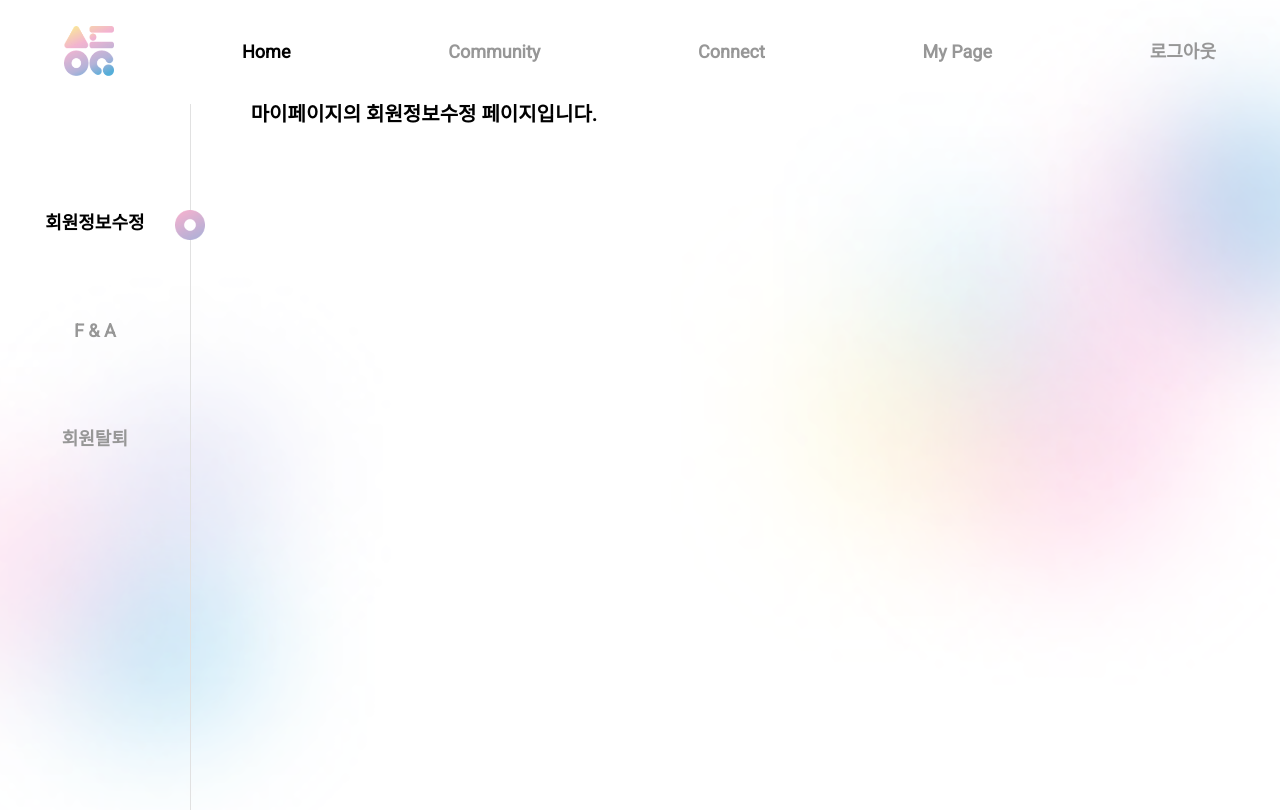
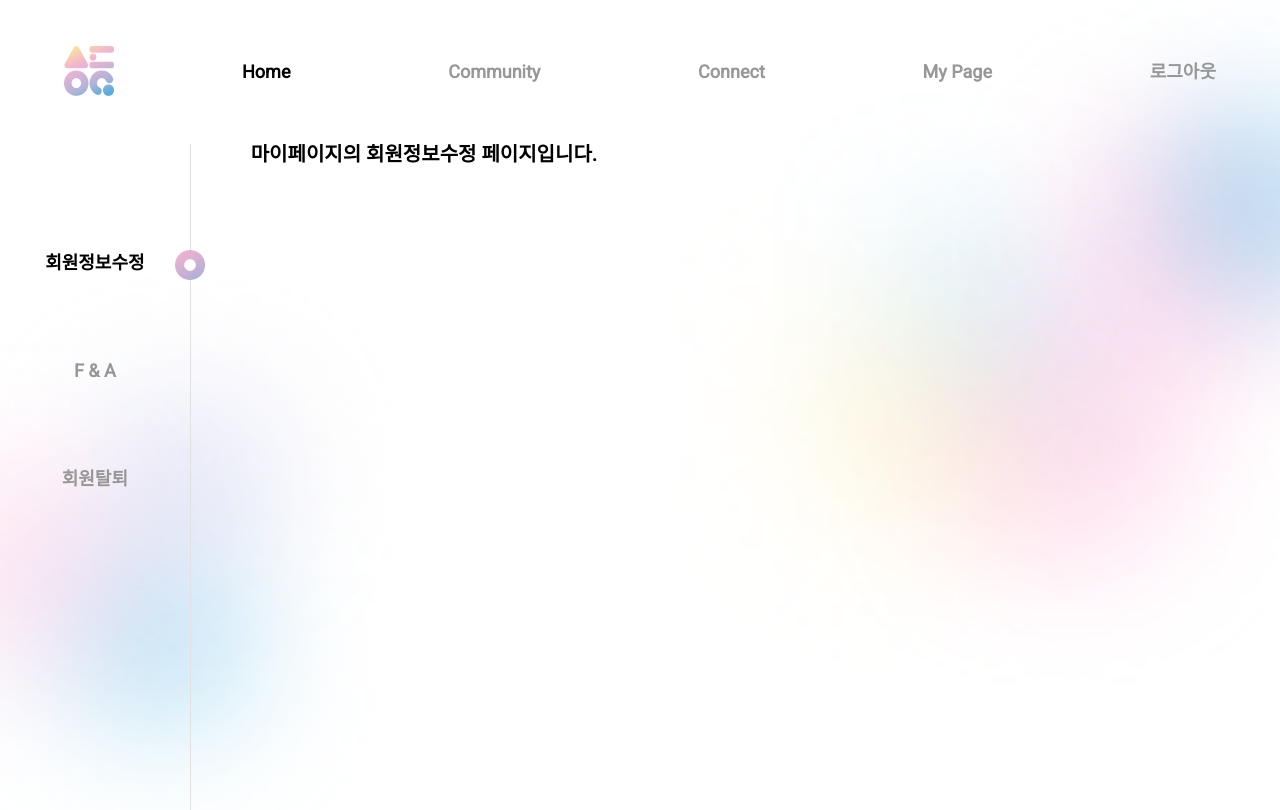
Before and after one commit to stockOneQ/front, a Next.js app: page /myPage in a window 1280 px wide. Shown: the top 810 px of the page. Built offline with nearby package versions, Linux system fonts and the light colour scheme.

Commit message:
style(header): height 수정

```diff
--- a/layouts/Header/HeaderModule.ts
+++ b/layouts/Header/HeaderModule.ts
@@ -4,7 +4,7 @@ export const Header = styled.div`
   display: flex;
   margin: 0 auto;
   max-width: 144rem;
-  height: 13vh;
+  height: 18vh;
   min-height: 50px;
 
   // border: 1px solid gray;
```
